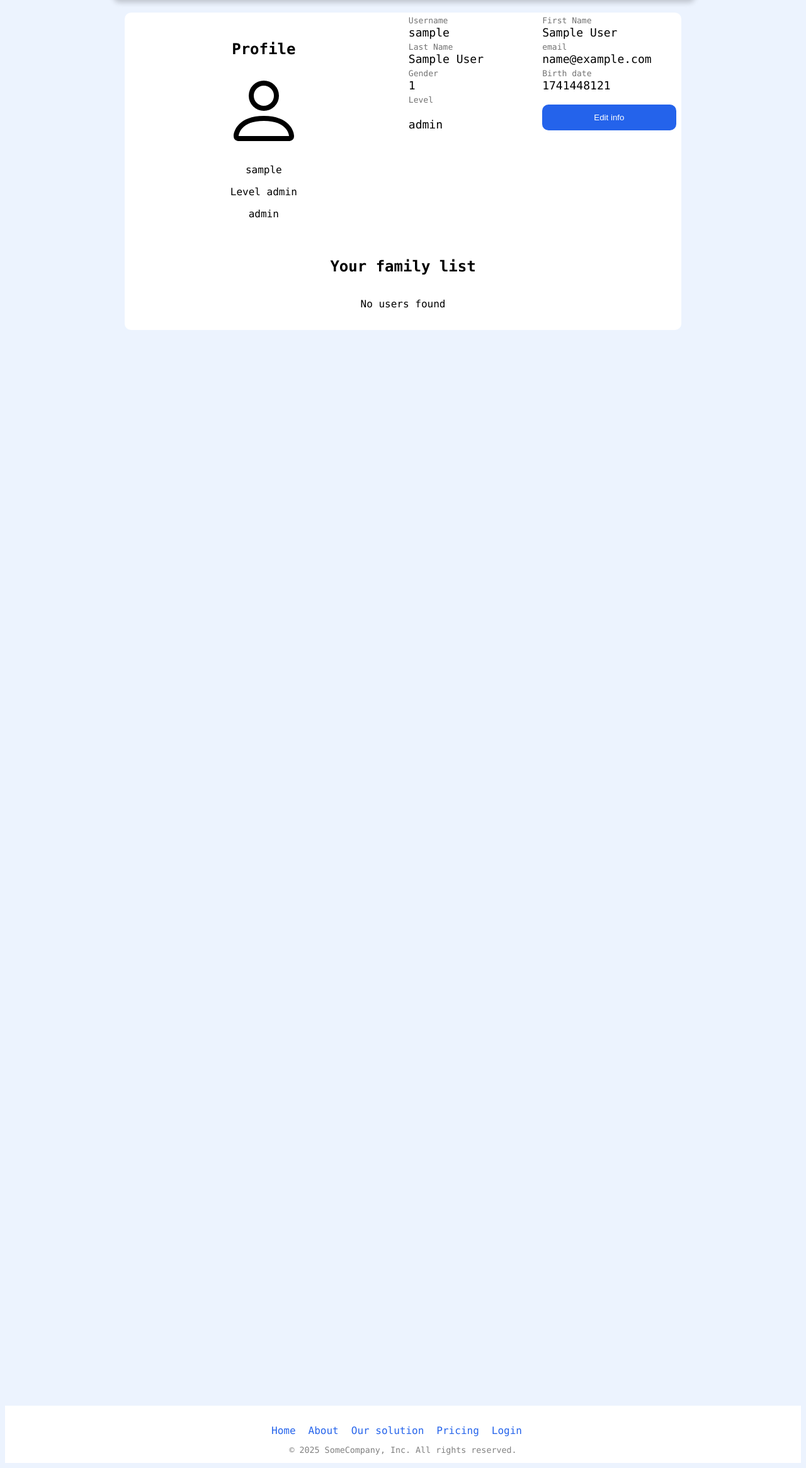
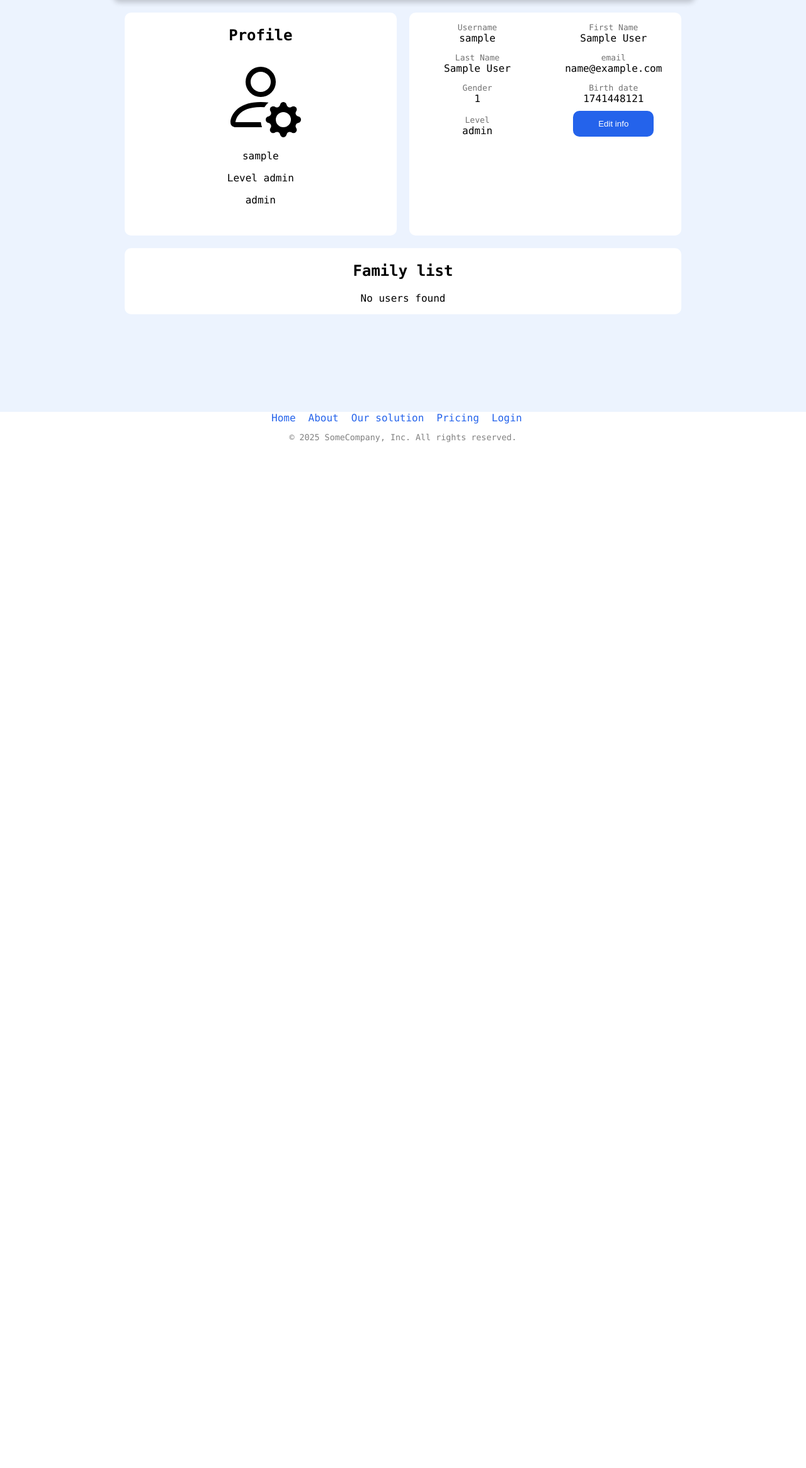
Before and after one commit to FelipeZani/Projet-DevWeb-IOT, a Flask app: page /profile in a window 1280 px wide. Shown: the part 85-2416 px from the top of the page at 63% size. After the commit the page ends 787 px from the top, so only its background shows below. Run offline with Flask 3, Linux system fonts and the light colour scheme; the visitor is signed in with stand-in values (Sample User, id 1).

Commit message:
profile page final styling

```diff
--- a/app.py
+++ b/app.py
@@ -211,7 +211,7 @@ def confirm_email(userid):
             role = user_data["role"],
             birthdate = user_data["birthdate"],
             level=0,
-            is_verified=0,
+            is_verified=1,
         )
 
         db.session.add(new_user)
--- a/static/styles/base_layout.css
+++ b/static/styles/base_layout.css
@@ -1,10 +1,12 @@
+  /* Body set up */
   body{
     background-color: #ecf3fe;
     position: relative;
     font-family: "Lucida Console", "Courier New", monospace;
-    height: 300dvh;
+    height: 90dvh;
   }
 
+  /* Blocking the scroll when the menu bar is on */
   body:has(input[type=checkbox]:checked),
   body:has(#signUpFrmBtn:focus),
   body:has(#logInFrmBtn:focus)
@@ -73,10 +75,14 @@
     margin-right: 20px;
   }
 
-  .custom-ul li a {
+  .custom-ul li a,
+  a:visited {
     color: #2463eb;
     text-decoration: none;
     transition: color 0.3s;
+  }
+  a:hover{
+    color:#a7c1f7;
   }
 
   .custom-ul li a:hover {
@@ -143,8 +149,18 @@
       display: block;
 
     }
+    footer{
+      position:relative !important;
+    }
+    @media(orientation: landscape){
+      footer{
+        position:relative !important;
+      }
+    }
+
 
   }
+
 
   footer ul{
     margin-top: 20px;
@@ -161,14 +177,13 @@
   }
 
   footer {
-    position: absolute;
-    bottom: 0;
-    display: block;
+
     background-color: white;
     text-align: center;
-    padding-top: 30px;
+    position: fixed;
+    left: 0;
+    bottom: 0;
     width: 100%;
-
   }
   #footer-info{
     display: flex;
--- a/static/styles/profile.css
+++ b/static/styles/profile.css
@@ -1,30 +1,57 @@
-#profile-container{
-    display: flex;
-    justify-content: center;
-}
+
 .custom-container{
     background-color: white;
     border-radius: 10px;
     margin-top: 20px;
+    padding-top: 2px;
 }
 
+#user-container{
+    width: 70%;
+    display: block;
+
+}
+
+#profile-container{
+    display: flex;
+    justify-content: center;
+    text-align: center;
+}
+
+#edit-info-button-container{
+
+    grid-template-rows: 1fr !important;
+    margin: 10px 0;
+
+}
+#account-info{
+    padding: 10px;
+}
+
+#account-info>div{
+    display: grid;
+    grid-template-rows:1fr 1fr;
+    align-items: end;
+    justify-content: center;
+
+}
+
+#user-info-container>div label:first-of-type{
+    font-size: small;
+    color: rgb(114, 114, 114);
+}
 #edit-info-button,
 #cancel-info-button{
     padding: 13px 40px;
-    border-radius: 10px;
-    margin-top: 20px;
-    margin-bottom: 20px;
-}
-.red-btn{
-    background-color: red;
+    max-width: 150px;
 }
 
 .change-info-form{
     display: flex;
     flex-direction: column;
     color: #4f4f4f;
-    margin-bottom: 20px;
 }
+
 .change-info-form input{
     height: 40px;
     max-width: 276.5px;
@@ -39,103 +66,76 @@
     max-width: 285px;
 }
 
+#family-container>ul{
+    list-style: none;
+    padding: 0; /* Remove paddig added by default by the ul tag*/
+
+}
+.family-banner{
+    display: flex;
+    align-items: center;
+    justify-content: space-between;
+    padding: 0  max(20px, 8dvw)
+}
+
+#change-info-form-container{
+    display: grid;
+    grid-template-rows: 1fr 1fr;
+    justify-items: center;
+    grid-row-gap: 20px;
+    min-width: 380px;
+}
+
+.hide-form,
+.hide{
+    display: none;
+}
 .red-btn{
     background-color: red;
 }
-.hide{
-   display: none;
+
+ul li.family-banner{
+    font-size: max(x-large,60px);
 }
-.hide-form{
-    visibility: hidden;
-}
-
-#family-container>ul{
-    list-style: none;
-    padding: 0;
-}
-#family-container>ul li{
-    margin-bottom: 5px;
-    background-color: #84a8f7;
-    height: 40px;
+.bi.bi-person{
+    height: min(3em,60px);
 
 }
 
-
+@media (min-width: 768px) {
     #account-info{
         display: grid;
         grid-template-columns: 1fr 1fr;
-    margin:0 2% 0 2%;
-}
-#account-info>div{
-    display: grid;
-    grid-template-rows:1fr 1fr;
+        column-gap: 20px;
+        row-gap: 10px;
+        align-items: end;
+        justify-items: center;
     }
 
-#user-info-container>div label:first-of-type{
-    font-size: small;
-    color: rgb(114, 114, 114);
-    margin-top: 5px;
-
+    .hide-form{
+        visibility: hidden;
+        display: inherit;
     }
 
+    ul li.family-banner{
+        font-size: x-large;
+    }
     #user-container{
         display: grid;
         grid-template-columns: 1fr 1fr;
-    width: 70%;
-    align-items: center;
-}
-#change-info-container{
-    display: grid;
-    grid-template-columns: 1fr 1fr;
-    align-items: end;
-    width: 50%;
         column-gap: 20px;
     }
-#user-banner{
-    text-align: center;
+    #family-container{
+        grid-column: 1/span 2;
+    }
+    #edit-info-button-container{
+        margin:inherit;
+    }
+    #change-info-form-container{
+        display: flex;
+        justify-content: space-around;
+        align-items: end;
+        margin-bottom: 5px;
     }
 
-#family-container{
-    grid-column: span 2;
-    text-align: center;
-
 }
-#family-container ul{
-    margin-left: 3%;
-    margin-right: 3%;
-    overflow: auto;
-}
-
-.family-banner, #user-info-container label {
-    font-size: large;
-}
-
-@media (max-width: 768px) {
-    #profile-container{
-        display: flex;
-        justify-content: center;
-        text-align: center;
-    }
-    #user-container{
-        width: 90%;
-        display: flex;
-        flex-direction: column;
-    }
-
-    #change-info-container{
-        margin: 0 auto;
-
-    }
-    #user-info-container{
-        border-left-style: none;
-        border-left-width: 0;
-        padding-left: 0;
-    }
-
-    .hide-form{
-        visibility: collapse;
-    }
-    hr{
-        display: none;
-    }
-}
--- a/templates/profile.html
+++ b/templates/profile.html
@@ -44,19 +44,21 @@
 
 <div id="profile-container">
 
-  <div id="user-container" class="custom-container">
+  <div id="user-container">
 
-    <div id="user-banner">
+    <div id="user-banner" class="custom-container">
       <h2>Profile</h2>
-      <svg xmlns="http://www.w3.org/2000/svg" width="128" height="128" fill="currentColor" class="bi bi-person" viewBox="0 0 16 16">
-        <path d="M8 8a3 3 0 1 0 0-6 3 3 0 0 0 0 6m2-3a2 2 0 1 1-4 0 2 2 0 0 1 4 0m4 8c0 1-1 1-1 1H3s-1 0-1-1 1-4 6-4 6 3 6 4m-1-.004c-.001-.246-.154-.986-.832-1.664C11.516 10.68 10.289 10 8 10s-3.516.68-4.168 1.332c-.678.678-.83 1.418-.832 1.664z"/>
+      <svg xmlns="http://www.w3.org/2000/svg" width="128" height="128" fill="currentColor" class="bi bi-person-gear" viewBox="0 0 16 16" style="cursor: pointer;">
+        <path d="M11 5a3 3 0 1 1-6 0 3 3 0 0 1 6 0M8 7a2 2 0 1 0 0-4 2 2 0 0 0 0 4m.256 7a4.5 4.5 0 0 1-.229-1.004H3c.001-.246.154-.986.832-1.664C4.484 10.68 5.711 10 8 10q.39 0 .74.025c.226-.341.496-.65.804-.918Q8.844 9.002 8 9c-5 0-6 3-6 4s1 1 1 1zm3.63-4.54c.18-.613 1.048-.613 1.229 0l.043.148a.64.64 0 0 0 .921.382l.136-.074c.561-.306 1.175.308.87.869l-.075.136a.64.64 0 0 0 .382.92l.149.045c.612.18.612 1.048 0 1.229l-.15.043a.64.64 0 0 0-.38.921l.074.136c.305.561-.309 1.175-.87.87l-.136-.075a.64.64 0 0 0-.92.382l-.045.149c-.18.612-1.048.612-1.229 0l-.043-.15a.64.64 0 0 0-.921-.38l-.136.074c-.561.305-1.175-.309-.87-.87l.075-.136a.64.64 0 0 0-.382-.92l-.148-.045c-.613-.18-.613-1.048 0-1.229l.148-.043a.64.64 0 0 0 .382-.921l-.074-.136c-.306-.561.308-1.175.869-.87l.136.075a.64.64 0 0 0 .92-.382zM14 12.5a1.5 1.5 0 1 0-3 0 1.5 1.5 0 0 0 3 0"/>
       </svg>
+
+
       <p>{{ session["username"] }}</p>
       <p>Level {{ session["level"] }}</p>
       <p>{{ session["role"] }}</p>
     </div>
-    <div id="user-info-container">
-      <div id="account-info">
+    <div id="user-info-container" class="custom-container">
+      <div id="account-info" >
         <div >
           <label>Username </label>
           <label >{{session["username"]}}</label>
@@ -91,8 +93,38 @@
           <label>Level</label>
           <label>{{session["level"]}}</label>
         </div>
-        <button class="custom-button display-changes" id="edit-info-button" onclick="displayForm(this,1)">Edit info</button>
-        <button class="custom-button red-btn display-changes hide" id="cancel-info-button" onclick="displayForm(this,0)">Cancel</button>
+
+        <div id="edit-info-button-container">
+          <button class="custom-button display-changes" id="edit-info-button" onclick="displayForm(this,1)">Edit info</button>
+          <button class="custom-button red-btn display-changes hide" id="cancel-info-button" onclick="displayForm(this,0)">Cancel</button>
+        </div>
+
+
+
+      </div>
+      <div id="change-info-form-container">
+
+        <form action="{{ url_for('change_password') }}" method="POST" class="change-info-form hide-form" >
+
+          <input type="password" id="current_password" name="current_password" required placeholder="current password"
+          minlength="0" maxlength="32">
+
+          <input type="password" id="new_password" name="new_password" required placeholder="new password"
+          autocomplete="off"
+          minlength="0"
+          maxlength="32">
+
+          <button type="submit" class="custom-button">Change Password</button>
+
+        </form>
+
+        <form action="{{ url_for('change_email') }}" method="POST" class="change-info-form hide-form" >
+
+          <input type="email" id="email" name="email" required placeholder="new email" minlength="3" maxlength="64">
+
+          <button type="submit" class="custom-button">Change email</button>
+
+        </form>
       </div>
 
       {% if request.args.get('message') %}
@@ -100,39 +132,18 @@
       {% endif %}
 
 
-      <div id="change-info-container">
-        <form action="{{ url_for('change_email') }}" method="POST" class="change-info-form hide-form" >
-
-          <input type="email" id="email" name="email" required placeholder="new email" minlength="3" maxlength="64">
-
-          <button type="submit" class="custom-button">Change email</button>
-
-        </form>
-
-
-        <form action="{{ url_for('change_password') }}" method="POST" class="change-info-form hide-form" >
-
-          <input type="password" id="current_password" name="current_password" required placeholder="current password"
-          minlength="0" maxlength="32">
-
-          <input type="password" id="new_password" name="new_password" required placeholder="new password" minlength="0"
-          maxlength="32">
-
-          <button type="submit" class="custom-button">Change Password</button>
-
-        </form>
-
-      </div>
-
-
     </div>
-    <div id="family-container">
-      <h2>Your family list</h2>
+    <div id="family-container" class="custom-container">
+      <h2>Family list</h2>
       <ul>
         {% for user in users %}
           <li class="family-banner">
             {{ user.username }}
-            <a href="{{ url_for('user_profile', user_id=user.id) }}">View Profile</a>
+            <a href="{{ url_for('user_profile', user_id=user.id) }}">
+              <svg xmlns="http://www.w3.org/2000/svg" fill="currentColor" class="bi bi-person" viewBox="0 0 16 16">
+                <path d="M8 8a3 3 0 1 0 0-6 3 3 0 0 0 0 6m2-3a2 2 0 1 1-4 0 2 2 0 0 1 4 0m4 8c0 1-1 1-1 1H3s-1 0-1-1 1-4 6-4 6 3 6 4m-1-.004c-.001-.246-.154-.986-.832-1.664C11.516 10.68 10.289 10 8 10s-3.516.68-4.168 1.332c-.678.678-.83 1.418-.832 1.664z"/>
+              </svg>
+            </a>
           </li>
           {% else %}
           <p>No users found</p>
@@ -141,8 +152,7 @@
 
     </div>
 
-
-
+  </div>
 </div>
 
 
@@ -152,6 +162,6 @@
 
 {%block footer_li%}
   {% for li in nav_list%}
-    <li><a href="{{li.url}}">{{li.name}}</a></li>
+    <li><a href="{{li.url}}" title="check this profile">{{li.name}}</a></li>
   {%endfor%}
 {%endblock%}
```
Lines whose indentation alone changed are shown as unchanged.
